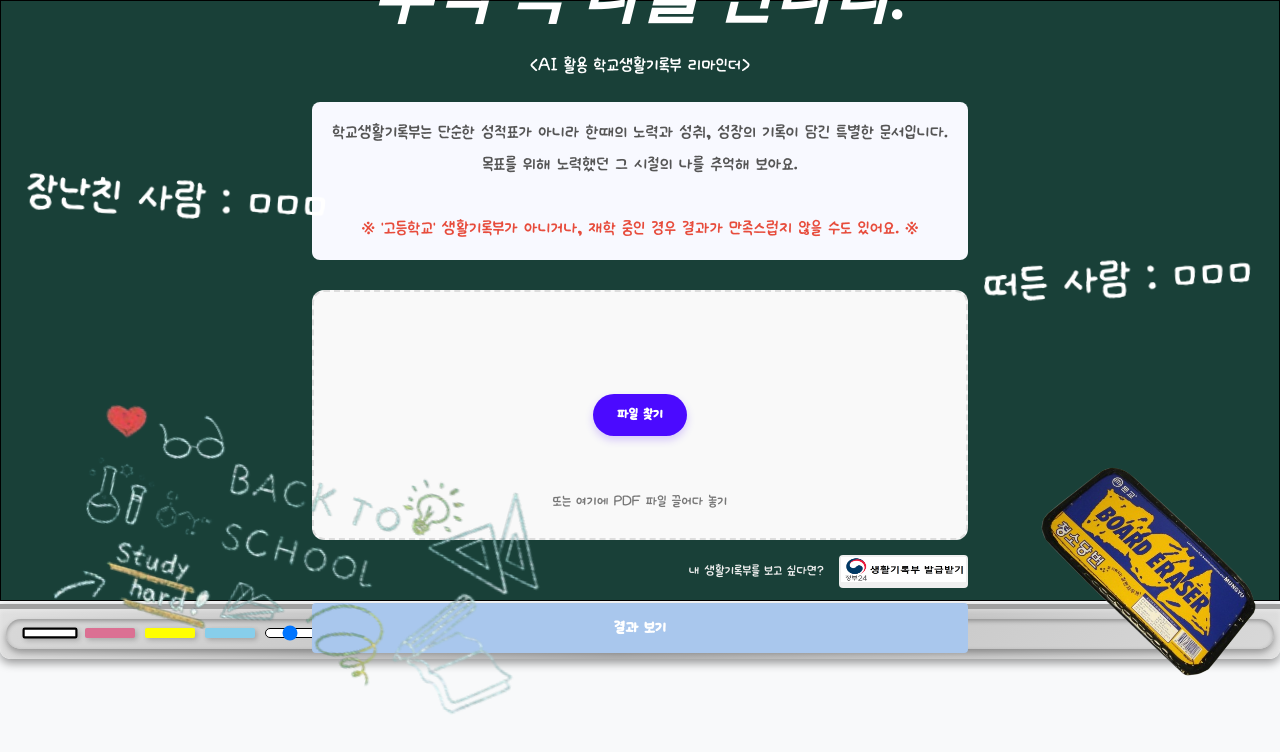
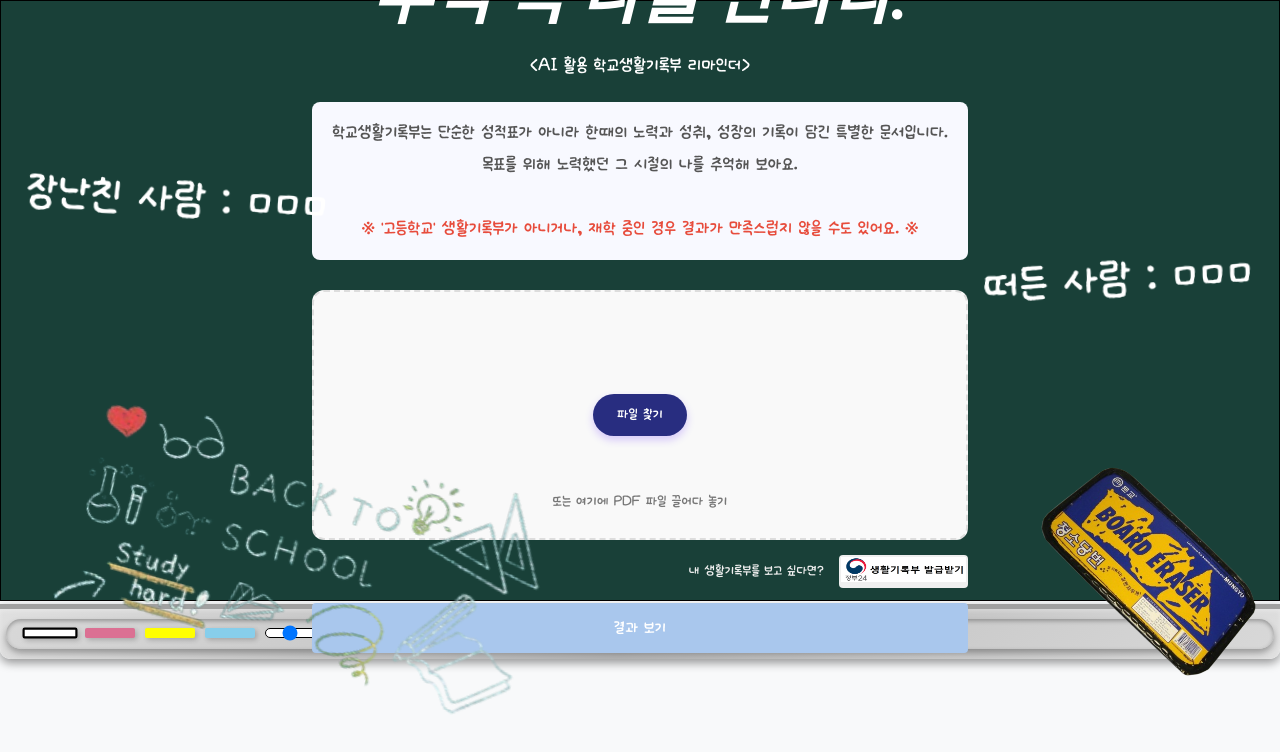
Before and after one commit to GN-AI-3/mini_project_user, a React (Create React App) app: page / in a window 1280 px wide. Shown: the top 752 px of the page. Built offline with nearby package versions, Linux system fonts and the light colour scheme; a web font is replaced by a local one.

Commit message:
버튼 스타일 수정

```diff
--- a/src/styles/Home.css
+++ b/src/styles/Home.css
@@ -115,12 +115,12 @@ body {
   align-items: center;
   justify-content: center;
   padding: 12px 24px;
-  background-color: #4b0aff;
+  background-color: #282d80;
   color: white;
   border: none;
   border-radius: 50px;
   font-size: 16px;
-  font-weight: 600;
+  font-weight: 400;
   cursor: pointer;
   transition: all 0.3s ease;
   box-shadow: 0 4px 8px rgba(75, 10, 255, 0.2);
@@ -185,7 +185,7 @@ body {
   margin-top: 15px;
   padding: 15px;
   font-size: 18px;
-  font-weight: 600;
+  font-weight: 400;
   color: white;
   background-color: #4a90e2;
   border: none;
```
